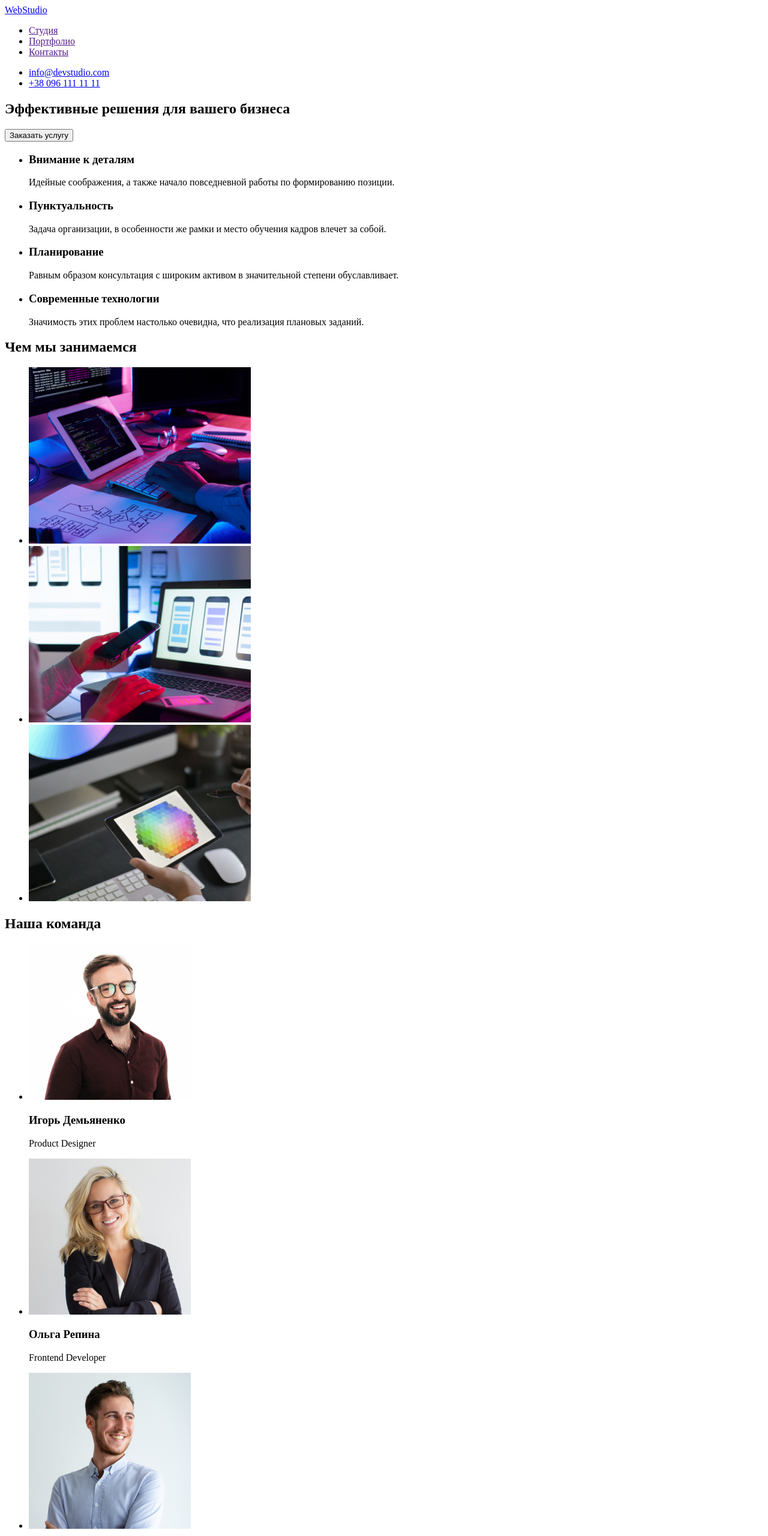
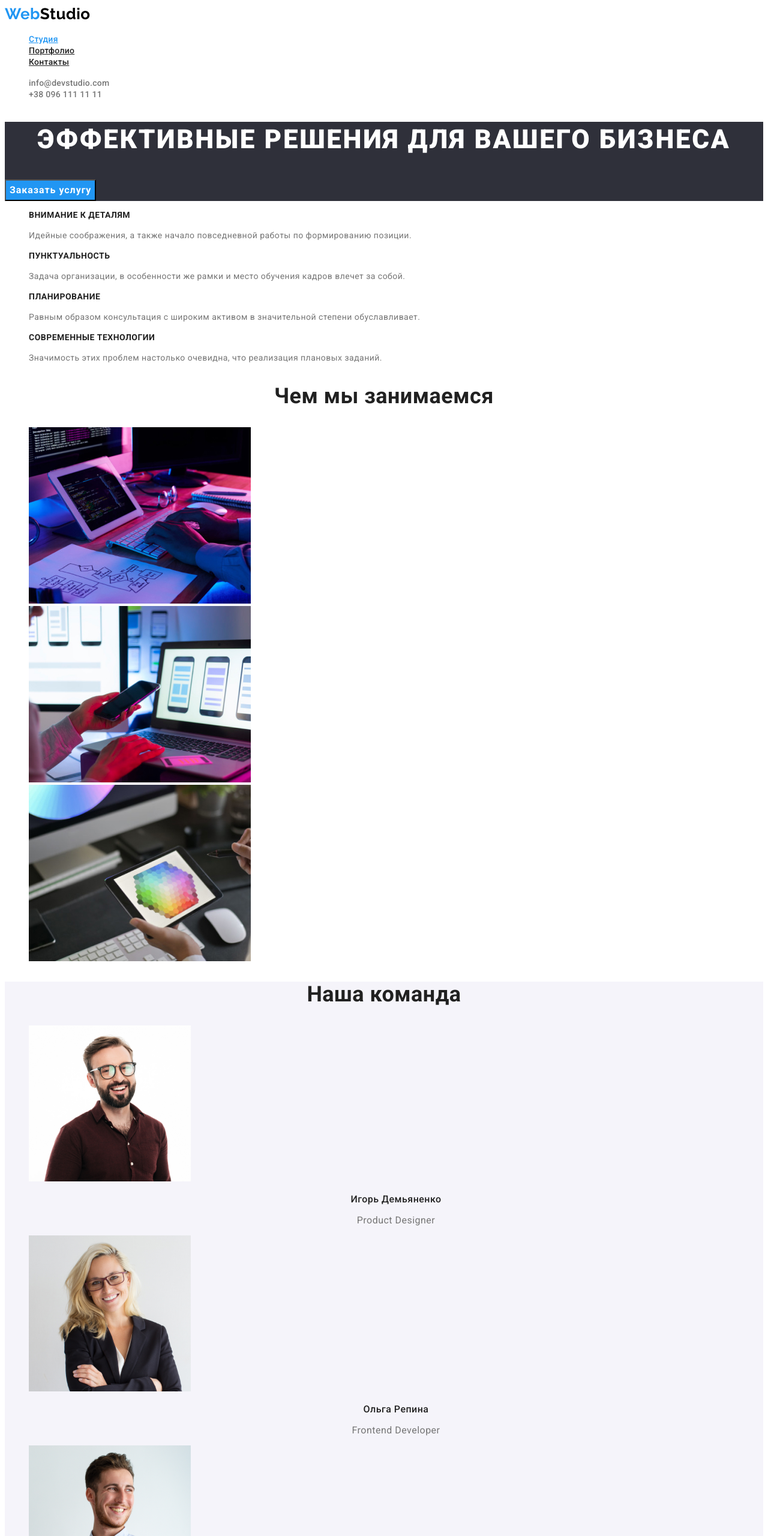
Before and after one commit to OlegTch/goit-markup-hw-02, a plain HTML site: page index.html in a window 1280 px wide. Shown: the top 2560 px of the page at 60% size. Drawn offline with Linux system fonts and the light colour scheme.

Commit message:
Добавляет оформление текста и цвета

```diff
--- /dev/null
+++ b/css/styles.css
@@ -0,0 +1,229 @@
+:root {
+  --primary-text-color: #757575; /*--primary-text-color: rgba(0, 0, 0, 0.8);*/
+  --title-text-color: #212121;
+  --accent-color: #2196f3;
+  --primary-white-color: #ffffff;
+  --primary-black-color: #000000;
+  --primary-bg-color: #2f303a;
+  --secondary-bg-color: #f5f4fa;
+  --contacts-text-color: rgba(255, 255, 255, 0.6);
+  --secondary-accent-color: #188ce8;
+}
+
+body {
+  background-color: var(--primary-white-color);
+  color: var(--primary-text-color);
+  font-family: Roboto, sans-serif;
+  letter-spacing: 0.03em;
+}
+
+.logo {
+  color: var(--primary-black-color);
+  font-family: Raleway, sans-serif;
+  text-decoration: none; /*отменяет подчеркивание ссылки*/
+  font-size: 26px;
+  line-height: 1.2; /*коэффициент 31px:26px */
+}
+
+.accent {
+  color: var(--accent-color);
+}
+
+/* навигация сайта */
+
+.site-nav .link {
+  color: var(--title-text-color);
+  font-weight: 500;
+  font-size: 14px;
+  line-height: 1.14;
+  letter-spacing: 0.02em;
+}
+
+.site-nav .link:hover,
+.site-nav .link:focus {
+  color: var(--accent-color);
+}
+
+.site-nav .link.current {
+  color: var(--accent-color);
+}
+
+/* контакты */
+
+.contacts-link {
+  color: var(--primary-text-color);
+  font-weight: 500;
+  font-size: 14px;
+  line-height: 1.14;
+  letter-spacing: 0.02em;
+  text-decoration: none;
+}
+
+.contacts-link:hover,
+.contacts-link:focus {
+  color: var(--accent-color);
+}
+.contacts-link.current {
+  color: var(--accent-color);
+}
+
+/*hero*/
+
+.hero {
+  background-color: var(--primary-bg-color);
+}
+
+.hero-title {
+  color: var(--primary-white-color);
+  font-weight: 900;
+  font-size: 44px;
+  line-height: 1.36;
+  text-align: center;
+  letter-spacing: 0.06em;
+  text-transform: uppercase; /*БОЛЬШИЕ БУКВЫ*/
+}
+
+/* кнопки */
+
+.button {
+  font-family: inherit; /*кнопка унаследует свойства*/
+  cursor: pointer;
+  text-align: center;
+}
+
+.button.primery {
+  font-family: inherit;
+  background-color: var(--accent-color);
+  color: var(--primary-white-color);
+  font-weight: 700;
+  font-size: 16px;
+  line-height: 1.88;
+  letter-spacing: 0.06em;
+  /*display: flex;
+  align-items: center;*/
+}
+
+.button.primery:hover,
+.button.primery:focus {
+  background-color: var(--secondary-accent-color);
+}
+
+.button.secondary {
+  font-family: inherit;
+  background-color: var(--secondary-bg-color);
+  color: var(--title-text-color);
+  font-weight: 500;
+  font-size: 16px;
+  line-height: 1.62;
+  letter-spacing: 0.03em;
+}
+
+.button.secondary:hover,
+.button.secondary:focus {
+  background-color: var(--accent-color);
+  color: var(--primary-white-color);
+}
+
+/* секция */
+
+.section-title {
+  color: var(--title-text-color);
+  font-weight: 700;
+  font-size: 36px;
+  line-height: 1.2;
+  text-align: center;
+}
+
+.section-subtitle {
+  color: var(--title-text-color);
+}
+
+/*чем мы занимаемся*/
+
+.feature-title {
+  font-weight: 700;
+  font-size: 14px;
+  line-height: 1.14;
+  text-transform: uppercase;
+}
+/*.section-list {
+  } */
+
+.feature-title-text {
+  font-size: 14px;
+  line-height: 1.71;
+}
+
+/* команда */
+
+.section-team {
+  background-color: var(--secondary-bg-color);
+}
+
+.team-member {
+  font-weight: 500;
+  font-size: 16px;
+  line-height: 1.2;
+  text-align: center;
+}
+
+.team-member-text {
+  font-size: 16px;
+  line-height: 1.2;
+  text-align: center;
+}
+/*портфолио*/
+
+.work-title {
+  font-weight: 700;
+  font-size: 18px;
+  line-height: 2;
+  letter-spacing: 0.06em;
+}
+
+.work-title-text {
+  font-size: 16px;
+  line-height: 1.88;
+}
+
+/* подвал */
+
+.footer {
+  background-color: var(--primary-bg-color);
+}
+
+.logo-footer {
+  color: var(--primary-white-color);
+}
+
+.address {
+  font-style: normal;
+  font-size: 14px;
+  line-height: 1.71;
+}
+
+.address-link {
+  color: var(--primary-white-color);
+  text-decoration: none;
+}
+
+.address-link:hover,
+.address-link:focus {
+  color: var(--accent-color);
+}
+
+.footer-link {
+  color: var(--contacts-text-color);
+  text-decoration: none;
+}
+
+.footer-link:hover,
+.footer-link:focus {
+  color: var(--accent-color);
+}
+
+/*элементы списка*/
+
+.item-list {
+  list-style: none;
+}
--- a/index.html
+++ b/index.html
@@ -1,10 +1,15 @@
 <!DOCTYPE html>
 <html lang="ru">
+
     <head>
         <meta charset="UTF-8">
         <meta http-equiv="X-UA-Compatible" content="IE=edge">
         <meta name="viewport" content="width=device-width, initial-scale=1.0">
         <title>Document</title>
+        <!--<link rel="preconnect" href="https://fonts.gstatic.com">-->
+        <link href="https://fonts.googleapis.com/css2?family=Raleway:wght@700&family=Roboto:wght@400;500;700;900&display=swap"
+            rel="stylesheet">
+        <link href="css/styles.css" rel="stylesheet">
     </head>
 
     <body>
@@ -13,18 +18,18 @@
 
         <header>
             <nav>
-                <a href="./index.html" lang="en"> <!--вопрос по lang="en"-->
-                    <span>Web</span>Studio
+                <a href="./index.html" lang="en"  class="logo">
+                    <span class="accent">Web</span>Studio
                 </a>
-                <ul>
-                    <li><a href="">Студия</a></li>
-                    <li><a href="">Портфолио</a></li>
-                    <li><a href="">Контакты</a></li>
+                <ul class="site-nav list">
+                    <li class="item-list"><a href="./index.html" lang="en" class="link current">Студия</a></li>
+                    <li class="item-list"><a href="./portfolio.html" lang="en" class="link">Портфолио</a></li>
+                    <li class="item-list"><a href="" class="link">Контакты</a></li>
                 </ul>
             </nav>
-                <ul>
-                    <li lang="en"><a href="mailto:info@devstudio.com">info@devstudio.com</a></li>
-                    <li><a href="tel:+380961111111">+38 096 111 11 11</a></li>
+                <ul class="contacts">
+                    <li class="item-list" lang="en"><a href="mailto:info@devstudio.com" class="contacts-link">info@devstudio.com</a></li>
+                    <li class="item-list"><a href="tel:+380961111111" class="contacts-link">+38 096 111 11 11</a></li>
                 </ul>
         </header>
 
@@ -32,37 +37,37 @@
 
         <main>
 
-            <!--Шапка-->
-            <section>
-                <h1>Эффективные решения для вашего бизнеса</h1>
-                <button type="button"> Заказать услугу </button>
+            <!--Hero-->
+            <section class="hero">
+                <h1 class=hero-title>Эффективные решения для вашего бизнеса</h1>
+                <button type="button" class="button primery"> Заказать услугу </button>
             </section>
 
             <!--Особенности-->
-            <section>
-                <!--<h2></h2>-->
-                <ul>
-                    <li>
-                        <h3>Внимание к деталям</h3>
-                        <p>
+            <section class="section">
+                <!--<h2  class="section-title"> Преимущества </h2>-->
+                <ul  class="section-list">
+                    <li class="item-list">
+                        <h3 class="section-subtitle feature-title">Внимание к деталям</h3>
+                        <p class="feature-title-text">
                             Идейные соображения, а также начало повседневной работы по формированию позиции.
                         </p>
                     </li>
-                    <li>
-                        <h3>Пунктуальность</h3>
-                        <p>
+                    <li class="item-list">
+                        <h3 class="section-subtitle feature-title">Пунктуальность</h3>
+                        <p class="feature-title-text">
                             Задача организации, в особенности же рамки и место обучения кадров влечет за собой.
                         </p>
                     </li>
-                    <li>
-                        <h3>Планирование</h3>
-                        <p>
+                    <li class="item-list">
+                        <h3 class="section-subtitle feature-title">Планирование</h3>
+                        <p class="feature-title-text">
                             Равным образом консультация с широким активом в значительной степени обуславливает.
                         </p>
                     </li>
-                    <li>
-                        <h3>Современные технологии</h3>
-                        <p>
+                    <li class="item-list">
+                        <h3 class="section-subtitle feature-title">Современные технологии</h3>
+                        <p class="feature-title-text">
                             Значимость этих проблем настолько очевидна, что реализация плановых заданий.
                         </p>
                     </li>
@@ -70,44 +75,44 @@
             </section>
 
             <!--Чем мы занимаемся-->
-            <section>
-                <h2>Чем мы занимаемся</h2>
-                <ul>
-                    <li>
+            <section class="section">
+                <h2  class="section-title">Чем мы занимаемся</h2>
+                <ul class="section-list">
+                    <li class="item-list">
                         <img src="./images/box-1.jpg" alt="Работа на ПК" width="370" height="294" />
                     </li>
-                    <li>
+                    <li class="item-list">
                         <img src="./images/box-2.jpg" alt="Работа на ноутбуке и смартфоне" width="370" height="294"/>
                     </li>
-                    <li>
+                    <li class="item-list">
                         <img src="./images/box-3.jpg" alt="Работа на планшете" width="370" height="294"/>
                     </li>
                 </ul>
             </section>
 
             <!--Команда-->
-            <section>
-                <h2>Наша команда</h2>
-                <ul>
-                    <li>
+            <section class="section-team">
+                <h2 class="section-title">Наша команда</h2>
+                <ul class="section-list">
+                    <li class="item-list">
                         <img src="./images/team-member-1.jpg" alt="Игорь Демьяненко" width="270" height="260"/> <!--возможно ссылка-->
-                            <h3>Игорь Демьяненко</h3>
-                            <p lang="en">Product Designer</p>
+                            <h3 class="section-subtitle team-member">Игорь Демьяненко</h3>
+                            <p class="team-member-text" lang="en">Product Designer</p>
                     </li>
-                    <li>
+                    <li class="item-list">
                         <img src="./images/team-member-2.jpg" alt="Ольга Репина" width="270" height="260"/>
-                            <h3>Ольга Репина</h3>
-                            <p lang="en">Frontend Developer</p>
+                            <h3 class="section-subtitle team-member">Ольга Репина</h3>
+                            <p class="team-member-text" lang="en">Frontend Developer</p>
                     </li>
-                    <li>
+                    <li class="item-list">
                         <img src="./images/team-member-3.jpg" alt="Николай Тарасов" width="270" height="260"/>
-                            <h3>Николай Тарасов</h3>
-                            <p lang="en">Marketing</p>
+                            <h3 class="section-subtitle team-member">Николай Тарасов</h3>
+                            <p class="team-member-text" lang="en">Marketing</p>
                     </li>
-                    <li>
+                    <li class="item-list">
                         <img src="./images/team-member-4.jpg" alt="Михаил Ермаков" width="270" height="260"/>
-                            <h3>Михаил Ермаков</h3>
-                            <p lang="en">UI Designer</p>
+                            <h3 class="section-subtitle team-member">Михаил Ермаков</h3>
+                            <p class="team-member-text" lang="en">UI Designer</p>
                     </li>
                 </ul>
             </section>
@@ -115,15 +120,15 @@
 
         <!--Подвал-->
 
-        <footer>
-            <a href="./index.html" lang="en">
-                <span>Web</span>Studio
+        <footer class="footer">
+            <a href="./index.html" lang="en" class="logo logo-footer">
+                <span class="accent">Web</span>Studio
             </a>
 
-            <address>г. Киев, пр-т Леси Украинки, 26
-                <ul>
-                    <li lang="en"><a href="mailto:info@devstudio.com">info@devstudio.com</a></li>
-                    <li><a href="tel:+380961111111">+38 096 111 11 11</a></li>
+            <address class="address"> <a href="https://goo.gl/maps/sPiDw47EjTjkmQh69" target="_blank" rel="noopener noreferrer" class="address-link">г. Киев, пр-т Леси Украинки, 26</a> <!--ссылка открывается в ноыой вкладке-->
+                <ul class="footer-contacts">
+                    <li class="item-list" lang="en"><a href="mailto:info@devstudio.com" class="footer-link">info@devstudio.com</a></li>
+                    <li class="item-list"><a href="tel:+380961111111" class="footer-link">+38 096 111 11 11</a></li>
                 </ul>
             </address>
         </footer>
```
Also changed, not shown: portfolio.html (added, +118 -0 lines), images/project-1.jpg (added), images/project-2.jpg (added), images/project-3.jpg (added), images/project-4.jpg (added), images/project-5.jpg (added), images/project-6.jpg (added), images/project-7.jpg (added), images/project-8.jpg (added), images/project-9.jpg (added).
